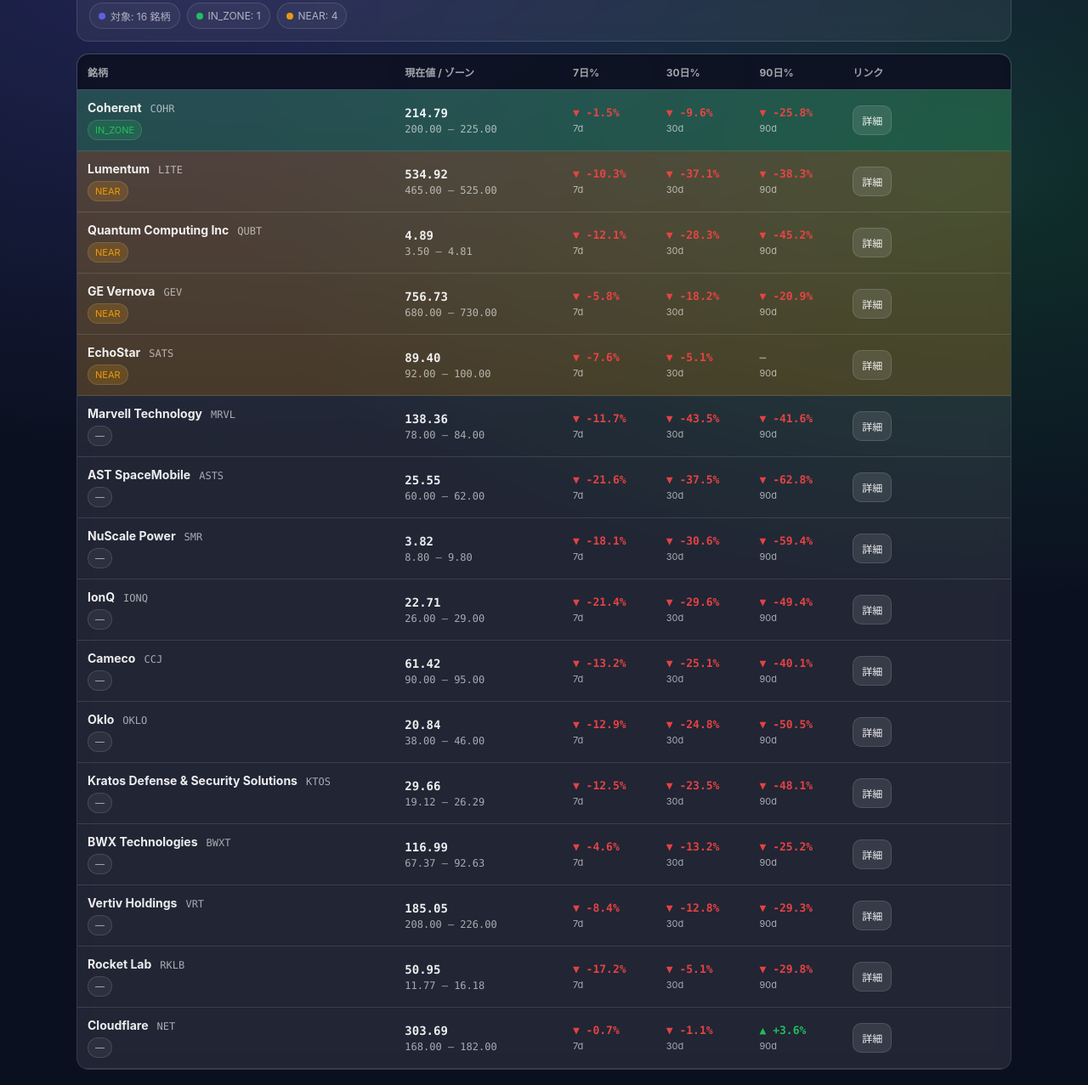
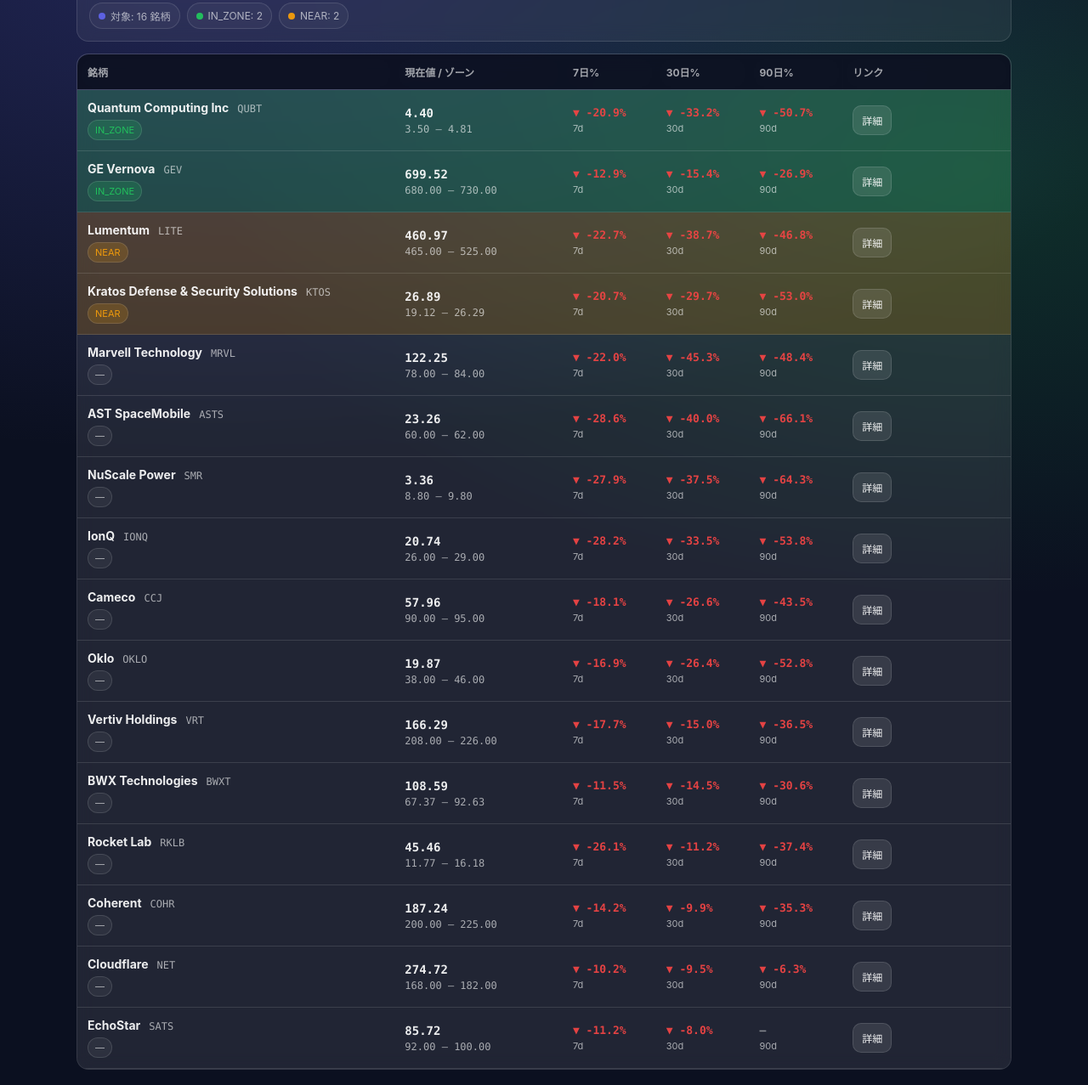
Before and after one commit to Shunsuke-Taken/stock-bottom-alert, a plain HTML site: page docs/index.html in a window 1280 px wide. Shown: the part 66-1343 px from the top of the page at 85% size. Drawn offline with Linux system fonts and the light colour scheme.

Commit message:
Update dashboard

```diff
--- a/docs/index.html
+++ b/docs/index.html
@@ -183,12 +183,12 @@ tbody td {
 <div class="header">
   <div class="h-title">
     <h1>底値目安ダッシュボード</h1>
-    <div class="meta">最終更新: 2026-11-20 11:43 JST</div>
+    <div class="meta">最終更新: 2026-11-21 11:53 JST</div>
   </div>
   <div class="pills">
     <div class="pill"><span class="dot dot-all"></span>対象: 16 銘柄</div>
-    <div class="pill"><span class="dot dot-zone"></span>IN_ZONE: 1</div>
-    <div class="pill"><span class="dot dot-near"></span>NEAR: 4</div>
+    <div class="pill"><span class="dot dot-zone"></span>IN_ZONE: 2</div>
+    <div class="pill"><span class="dot dot-near"></span>NEAR: 2</div>
   </div>
 </div>
 
@@ -211,8 +211,8 @@ tbody td {
   <td class="col-name">
     <div class="name-wrap">
       <div class="name-top">
-        <span class="name">Coherent</span>
-        <span class="ticker">COHR</span>
+        <span class="name">Quantum Computing Inc</span>
+        <span class="ticker">QUBT</span>
       </div>
       <div class="name-sub">
         <span class="badge badge-zone">IN_ZONE</span>
@@ -221,25 +221,61 @@ tbody td {
   </td>
 
   <td class="col-price">
-    <div class="mono price">214.79</div>
-    <div class="mono zone">200.00 – 225.00</div>
+    <div class="mono price">4.40</div>
+    <div class="mono zone">3.50 – 4.81</div>
   </td>
 
   <td class="col-pct">
-    <div class="pct pct-neg">▼ -1.5%</div>
+    <div class="pct pct-neg">▼ -20.9%</div>
     <div class="pct-label">7d</div>
   </td>
   <td class="col-pct">
-    <div class="pct pct-neg">▼ -9.6%</div>
+    <div class="pct pct-neg">▼ -33.2%</div>
     <div class="pct-label">30d</div>
   </td>
   <td class="col-pct">
-    <div class="pct pct-neg">▼ -25.8%</div>
+    <div class="pct pct-neg">▼ -50.7%</div>
     <div class="pct-label">90d</div>
   </td>
 
   <td class="col-link">
-    <a class="btn" href="https://finance.yahoo.com/quote/COHR" target="_blank" rel="noopener">詳細</a>
+    <a class="btn" href="https://finance.yahoo.com/quote/QUBT" target="_blank" rel="noopener">詳細</a>
+  </td>
+</tr>
+
+<tr class="row-zone">
+  <td class="col-name">
+    <div class="name-wrap">
+      <div class="name-top">
+        <span class="name">GE Vernova</span>
+        <span class="ticker">GEV</span>
+      </div>
+      <div class="name-sub">
+        <span class="badge badge-zone">IN_ZONE</span>
+      </div>
+    </div>
+  </td>
+
+  <td class="col-price">
+    <div class="mono price">699.52</div>
+    <div class="mono zone">680.00 – 730.00</div>
+  </td>
+
+  <td class="col-pct">
+    <div class="pct pct-neg">▼ -12.9%</div>
+    <div class="pct-label">7d</div>
+  </td>
+  <td class="col-pct">
+    <div class="pct pct-neg">▼ -15.4%</div>
+    <div class="pct-label">30d</div>
+  </td>
+  <td class="col-pct">
+    <div class="pct pct-neg">▼ -26.9%</div>
+    <div class="pct-label">90d</div>
+  </td>
+
+  <td class="col-link">
+    <a class="btn" href="https://finance.yahoo.com/quote/GEV" target="_blank" rel="noopener">詳細</a>
   </td>
 </tr>
 
@@ -257,20 +293,20 @@ tbody td {
   </td>
 
   <td class="col-price">
-    <div class="mono price">534.92</div>
+    <div class="mono price">460.97</div>
     <div class="mono zone">465.00 – 525.00</div>
   </td>
 
   <td class="col-pct">
-    <div class="pct pct-neg">▼ -10.3%</div>
+    <div class="pct pct-neg">▼ -22.7%</div>
     <div class="pct-label">7d</div>
   </td>
   <td class="col-pct">
-    <div class="pct pct-neg">▼ -37.1%</div>
+    <div class="pct pct-neg">▼ -38.7%</div>
     <div class="pct-label">30d</div>
   </td>
   <td class="col-pct">
-    <div class="pct pct-neg">▼ -38.3%</div>
+    <div class="pct pct-neg">▼ -46.8%</div>
     <div class="pct-label">90d</div>
   </td>
 
@@ -283,8 +319,8 @@ tbody td {
   <td class="col-name">
     <div class="name-wrap">
       <div class="name-top">
-        <span class="name">Quantum Computing Inc</span>
-        <span class="ticker">QUBT</span>
+        <span class="name">Kratos Defense & Security Solutions</span>
+        <span class="ticker">KTOS</span>
       </div>
       <div class="name-sub">
         <span class="badge badge-near">NEAR</span>
@@ -293,97 +329,25 @@ tbody td {
   </td>
 
   <td class="col-price">
-    <div class="mono price">4.89</div>
-    <div class="mono zone">3.50 – 4.81</div>
+    <div class="mono price">26.89</div>
+    <div class="mono zone">19.12 – 26.29</div>
   </td>
 
   <td class="col-pct">
-    <div class="pct pct-neg">▼ -12.1%</div>
+    <div class="pct pct-neg">▼ -20.7%</div>
     <div class="pct-label">7d</div>
   </td>
   <td class="col-pct">
-    <div class="pct pct-neg">▼ -28.3%</div>
+    <div class="pct pct-neg">▼ -29.7%</div>
     <div class="pct-label">30d</div>
   </td>
   <td class="col-pct">
-    <div class="pct pct-neg">▼ -45.2%</div>
+    <div class="pct pct-neg">▼ -53.0%</div>
     <div class="pct-label">90d</div>
   </td>
 
   <td class="col-link">
-    <a class="btn" href="https://finance.yahoo.com/quote/QUBT" target="_blank" rel="noopener">詳細</a>
-  </td>
-</tr>
-
-<tr class="row-near">
-  <td class="col-name">
-    <div class="name-wrap">
-      <div class="name-top">
-        <span class="name">GE Vernova</span>
-        <span class="ticker">GEV</span>
-      </div>
-      <div class="name-sub">
-        <span class="badge badge-near">NEAR</span>
-      </div>
-    </div>
-  </td>
-
-  <td class="col-price">
-    <div class="mono price">756.73</div>
-    <div class="mono zone">680.00 – 730.00</div>
-  </td>
-
-  <td class="col-pct">
-    <div class="pct pct-neg">▼ -5.8%</div>
-    <div class="pct-label">7d</div>
-  </td>
-  <td class="col-pct">
-    <div class="pct pct-neg">▼ -18.2%</div>
-    <div class="pct-label">30d</div>
-  </td>
-  <td class="col-pct">
-    <div class="pct pct-neg">▼ -20.9%</div>
-    <div class="pct-label">90d</div>
-  </td>
-
-  <td class="col-link">
-    <a class="btn" href="https://finance.yahoo.com/quote/GEV" target="_blank" rel="noopener">詳細</a>
-  </td>
-</tr>
-
-<tr class="row-near">
-  <td class="col-name">
-    <div class="name-wrap">
-      <div class="name-top">
-        <span class="name">EchoStar</span>
-        <span class="ticker">SATS</span>
-      </div>
-      <div class="name-sub">
-        <span class="badge badge-near">NEAR</span>
-      </div>
-    </div>
-  </td>
-
-  <td class="col-price">
-    <div class="mono price">89.40</div>
-    <div class="mono zone">92.00 – 100.00</div>
-  </td>
-
-  <td class="col-pct">
-    <div class="pct pct-neg">▼ -7.6%</div>
-    <div class="pct-label">7d</div>
-  </td>
-  <td class="col-pct">
-    <div class="pct pct-neg">▼ -5.1%</div>
-    <div class="pct-label">30d</div>
-  </td>
-  <td class="col-pct">
-    <div class="pct pct-na">—</div>
-    <div class="pct-label">90d</div>
-  </td>
-
-  <td class="col-link">
-    <a class="btn" href="https://finance.yahoo.com/quote/SATS" target="_blank" rel="noopener">詳細</a>
+    <a class="btn" href="https://finance.yahoo.com/quote/KTOS" target="_blank" rel="noopener">詳細</a>
   </td>
 </tr>
 
@@ -401,20 +365,20 @@ tbody td {
   </td>
 
   <td class="col-price">
-    <div class="mono price">138.36</div>
+    <div class="mono price">122.25</div>
     <div class="mono zone">78.00 – 84.00</div>
   </td>
 
   <td class="col-pct">
-    <div class="pct pct-neg">▼ -11.7%</div>
+    <div class="pct pct-neg">▼ -22.0%</div>
     <div class="pct-label">7d</div>
   </td>
   <td class="col-pct">
-    <div class="pct pct-neg">▼ -43.5%</div>
+    <div class="pct pct-neg">▼ -45.3%</div>
     <div class="pct-label">30d</div>
   </td>
   <td class="col-pct">
-    <div class="pct pct-neg">▼ -41.6%</div>
+    <div class="pct pct-neg">▼ -48.4%</div>
     <div class="pct-label">90d</div>
   </td>
 
@@ -437,20 +401,20 @@ tbody td {
   </td>
 
   <td class="col-price">
-    <div class="mono price">25.55</div>
+    <div class="mono price">23.26</div>
     <div class="mono zone">60.00 – 62.00</div>
   </td>
 
   <td class="col-pct">
-    <div class="pct pct-neg">▼ -21.6%</div>
+    <div class="pct pct-neg">▼ -28.6%</div>
     <div class="pct-label">7d</div>
   </td>
   <td class="col-pct">
-    <div class="pct pct-neg">▼ -37.5%</div>
+    <div class="pct pct-neg">▼ -40.0%</div>
     <div class="pct-label">30d</div>
   </td>
   <td class="col-pct">
-    <div class="pct pct-neg">▼ -62.8%</div>
+    <div class="pct pct-neg">▼ -66.1%</div>
     <div class="pct-label">90d</div>
   </td>
 
@@ -473,20 +437,20 @@ tbody td {
   </td>
 
   <td class="col-price">
-    <div class="mono price">3.82</div>
+    <div class="mono price">3.36</div>
     <div class="mono zone">8.80 – 9.80</div>
   </td>
 
   <td class="col-pct">
-    <div class="pct pct-neg">▼ -18.1%</div>
+    <div class="pct pct-neg">▼ -27.9%</div>
     <div class="pct-label">7d</div>
   </td>
   <td class="col-pct">
-    <div class="pct pct-neg">▼ -30.6%</div>
+    <div class="pct pct-neg">▼ -37.5%</div>
     <div class="pct-label">30d</div>
   </td>
   <td class="col-pct">
-    <div class="pct pct-neg">▼ -59.4%</div>
+    <div class="pct pct-neg">▼ -64.3%</div>
     <div class="pct-label">90d</div>
   </td>
 
@@ -509,20 +473,20 @@ tbody td {
   </td>
 
   <td class="col-price">
-    <div class="mono price">22.71</div>
+    <div class="mono price">20.74</div>
     <div class="mono zone">26.00 – 29.00</div>
   </td>
 
   <td class="col-pct">
-    <div class="pct pct-neg">▼ -21.4%</div>
+    <div class="pct pct-neg">▼ -28.2%</div>
     <div class="pct-label">7d</div>
   </td>
   <td class="col-pct">
-    <div class="pct pct-neg">▼ -29.6%</div>
+    <div class="pct pct-neg">▼ -33.5%</div>
     <div class="pct-label">30d</div>
   </td>
   <td class="col-pct">
-    <div class="pct pct-neg">▼ -49.4%</div>
+    <div class="pct pct-neg">▼ -53.8%</div>
     <div class="pct-label">90d</div>
   </td>
 
@@ -545,20 +509,20 @@ tbody td {
   </td>
 
   <td class="col-price">
-    <div class="mono price">61.42</div>
+    <div class="mono price">57.96</div>
     <div class="mono zone">90.00 – 95.00</div>
   </td>
 
   <td class="col-pct">
-    <div class="pct pct-neg">▼ -13.2%</div>
+    <div class="pct pct-neg">▼ -18.1%</div>
     <div class="pct-label">7d</div>
   </td>
   <td class="col-pct">
-    <div class="pct pct-neg">▼ -25.1%</div>
+    <div class="pct pct-neg">▼ -26.6%</div>
     <div class="pct-label">30d</div>
   </td>
   <td class="col-pct">
-    <div class="pct pct-neg">▼ -40.1%</div>
+    <div class="pct pct-neg">▼ -43.5%</div>
     <div class="pct-label">90d</div>
   </td>
 
@@ -581,20 +545,20 @@ tbody td {
   </td>
 
   <td class="col-price">
-    <div class="mono price">20.84</div>
+    <div class="mono price">19.87</div>
     <div class="mono zone">38.00 – 46.00</div>
   </td>
 
   <td class="col-pct">
-    <div class="pct pct-neg">▼ -12.9%</div>
+    <div class="pct pct-neg">▼ -16.9%</div>
     <div class="pct-label">7d</div>
   </td>
   <td class="col-pct">
-    <div class="pct pct-neg">▼ -24.8%</div>
+    <div class="pct pct-neg">▼ -26.4%</div>
     <div class="pct-label">30d</div>
   </td>
   <td class="col-pct">
-    <div class="pct pct-neg">▼ -50.5%</div>
+    <div class="pct pct-neg">▼ -52.8%</div>
     <div class="pct-label">90d</div>
   </td>
 
@@ -607,8 +571,8 @@ tbody td {
   <td class="col-name">
     <div class="name-wrap">
       <div class="name-top">
-        <span class="name">Kratos Defense & Security Solutions</span>
-        <span class="ticker">KTOS</span>
+        <span class="name">Vertiv Holdings</span>
+        <span class="ticker">VRT</span>
       </div>
       <div class="name-sub">
         <span class="badge badge-none">—</span>
@@ -617,25 +581,25 @@ tbody td {
   </td>
 
   <td class="col-price">
-    <div class="mono price">29.66</div>
-    <div class="mono zone">19.12 – 26.29</div>
+    <div class="mono price">166.29</div>
+    <div class="mono zone">208.00 – 226.00</div>
   </td>
 
   <td class="col-pct">
-    <div class="pct pct-neg">▼ -12.5%</div>
+    <div class="pct pct-neg">▼ -17.7%</div>
     <div class="pct-label">7d</div>
   </td>
   <td class="col-pct">
-    <div class="pct pct-neg">▼ -23.5%</div>
+    <div class="pct pct-neg">▼ -15.0%</div>
     <div class="pct-label">30d</div>
   </td>
   <td class="col-pct">
-    <div class="pct pct-neg">▼ -48.1%</div>
+    <div class="pct pct-neg">▼ -36.5%</div>
     <div class="pct-label">90d</div>
   </td>
 
   <td class="col-link">
-    <a class="btn" href="https://finance.yahoo.com/quote/KTOS" target="_blank" rel="noopener">詳細</a>
+    <a class="btn" href="https://finance.yahoo.com/quote/VRT" target="_blank" rel="noopener">詳細</a>
   </td>
 </tr>
 
@@ -653,61 +617,25 @@ tbody td {
   </td>
 
   <td class="col-price">
-    <div class="mono price">116.99</div>
+    <div class="mono price">108.59</div>
     <div class="mono zone">67.37 – 92.63</div>
   </td>
 
   <td class="col-pct">
-    <div class="pct pct-neg">▼ -4.6%</div>
+    <div class="pct pct-neg">▼ -11.5%</div>
     <div class="pct-label">7d</div>
   </td>
   <td class="col-pct">
-    <div class="pct pct-neg">▼ -13.2%</div>
+    <div class="pct pct-neg">▼ -14.5%</div>
     <div class="pct-label">30d</div>
   </td>
   <td class="col-pct">
-    <div class="pct pct-neg">▼ -25.2%</div>
+    <div class="pct pct-neg">▼ -30.6%</div>
     <div class="pct-label">90d</div>
   </td>
 
   <td class="col-link">
     <a class="btn" href="https://finance.yahoo.com/quote/BWXT" target="_blank" rel="noopener">詳細</a>
-  </td>
-</tr>
-
-<tr class="row-none">
-  <td class="col-name">
-    <div class="name-wrap">
-      <div class="name-top">
-        <span class="name">Vertiv Holdings</span>
-        <span class="ticker">VRT</span>
-      </div>
-      <div class="name-sub">
-        <span class="badge badge-none">—</span>
-      </div>
-    </div>
-  </td>
-
-  <td class="col-price">
-    <div class="mono price">185.05</div>
-    <div class="mono zone">208.00 – 226.00</div>
-  </td>
-
-  <td class="col-pct">
-    <div class="pct pct-neg">▼ -8.4%</div>
-    <div class="pct-label">7d</div>
-  </td>
-  <td class="col-pct">
-    <div class="pct pct-neg">▼ -12.8%</div>
-    <div class="pct-label">30d</div>
-  </td>
-  <td class="col-pct">
-    <div class="pct pct-neg">▼ -29.3%</div>
-    <div class="pct-label">90d</div>
-  </td>
-
-  <td class="col-link">
-    <a class="btn" href="https://finance.yahoo.com/quote/VRT" target="_blank" rel="noopener">詳細</a>
   </td>
 </tr>
 
@@ -725,25 +653,61 @@ tbody td {
   </td>
 
   <td class="col-price">
-    <div class="mono price">50.95</div>
+    <div class="mono price">45.46</div>
     <div class="mono zone">11.77 – 16.18</div>
   </td>
 
   <td class="col-pct">
-    <div class="pct pct-neg">▼ -17.2%</div>
+    <div class="pct pct-neg">▼ -26.1%</div>
     <div class="pct-label">7d</div>
   </td>
   <td class="col-pct">
-    <div class="pct pct-neg">▼ -5.1%</div>
+    <div class="pct pct-neg">▼ -11.2%</div>
     <div class="pct-label">30d</div>
   </td>
   <td class="col-pct">
-    <div class="pct pct-neg">▼ -29.8%</div>
+    <div class="pct pct-neg">▼ -37.4%</div>
     <div class="pct-label">90d</div>
   </td>
 
   <td class="col-link">
     <a class="btn" href="https://finance.yahoo.com/quote/RKLB" target="_blank" rel="noopener">詳細</a>
+  </td>
+</tr>
+
+<tr class="row-none">
+  <td class="col-name">
+    <div class="name-wrap">
+      <div class="name-top">
+        <span class="name">Coherent</span>
+        <span class="ticker">COHR</span>
+      </div>
+      <div class="name-sub">
+        <span class="badge badge-none">—</span>
+      </div>
+    </div>
+  </td>
+
+  <td class="col-price">
+    <div class="mono price">187.24</div>
+    <div class="mono zone">200.00 – 225.00</div>
+  </td>
+
+  <td class="col-pct">
+    <div class="pct pct-neg">▼ -14.2%</div>
+    <div class="pct-label">7d</div>
+  </td>
+  <td class="col-pct">
+    <div class="pct pct-neg">▼ -9.9%</div>
+    <div class="pct-label">30d</div>
+  </td>
+  <td class="col-pct">
+    <div class="pct pct-neg">▼ -35.3%</div>
+    <div class="pct-label">90d</div>
+  </td>
+
+  <td class="col-link">
+    <a class="btn" href="https://finance.yahoo.com/quote/COHR" target="_blank" rel="noopener">詳細</a>
   </td>
 </tr>
 
@@ -761,25 +725,61 @@ tbody td {
   </td>
 
   <td class="col-price">
-    <div class="mono price">303.69</div>
+    <div class="mono price">274.72</div>
     <div class="mono zone">168.00 – 182.00</div>
   </td>
 
   <td class="col-pct">
-    <div class="pct pct-neg">▼ -0.7%</div>
+    <div class="pct pct-neg">▼ -10.2%</div>
     <div class="pct-label">7d</div>
   </td>
   <td class="col-pct">
-    <div class="pct pct-neg">▼ -1.1%</div>
+    <div class="pct pct-neg">▼ -9.5%</div>
     <div class="pct-label">30d</div>
   </td>
   <td class="col-pct">
-    <div class="pct pct-pos">▲ +3.6%</div>
+    <div class="pct pct-neg">▼ -6.3%</div>
     <div class="pct-label">90d</div>
   </td>
 
   <td class="col-link">
     <a class="btn" href="https://finance.yahoo.com/quote/NET" target="_blank" rel="noopener">詳細</a>
+  </td>
+</tr>
+
+<tr class="row-none">
+  <td class="col-name">
+    <div class="name-wrap">
+      <div class="name-top">
+        <span class="name">EchoStar</span>
+        <span class="ticker">SATS</span>
+      </div>
+      <div class="name-sub">
+        <span class="badge badge-none">—</span>
+      </div>
+    </div>
+  </td>
+
+  <td class="col-price">
+    <div class="mono price">85.72</div>
+    <div class="mono zone">92.00 – 100.00</div>
+  </td>
+
+  <td class="col-pct">
+    <div class="pct pct-neg">▼ -11.2%</div>
+    <div class="pct-label">7d</div>
+  </td>
+  <td class="col-pct">
+    <div class="pct pct-neg">▼ -8.0%</div>
+    <div class="pct-label">30d</div>
+  </td>
+  <td class="col-pct">
+    <div class="pct pct-na">—</div>
+    <div class="pct-label">90d</div>
+  </td>
+
+  <td class="col-link">
+    <a class="btn" href="https://finance.yahoo.com/quote/SATS" target="_blank" rel="noopener">詳細</a>
   </td>
 </tr>
 
```
